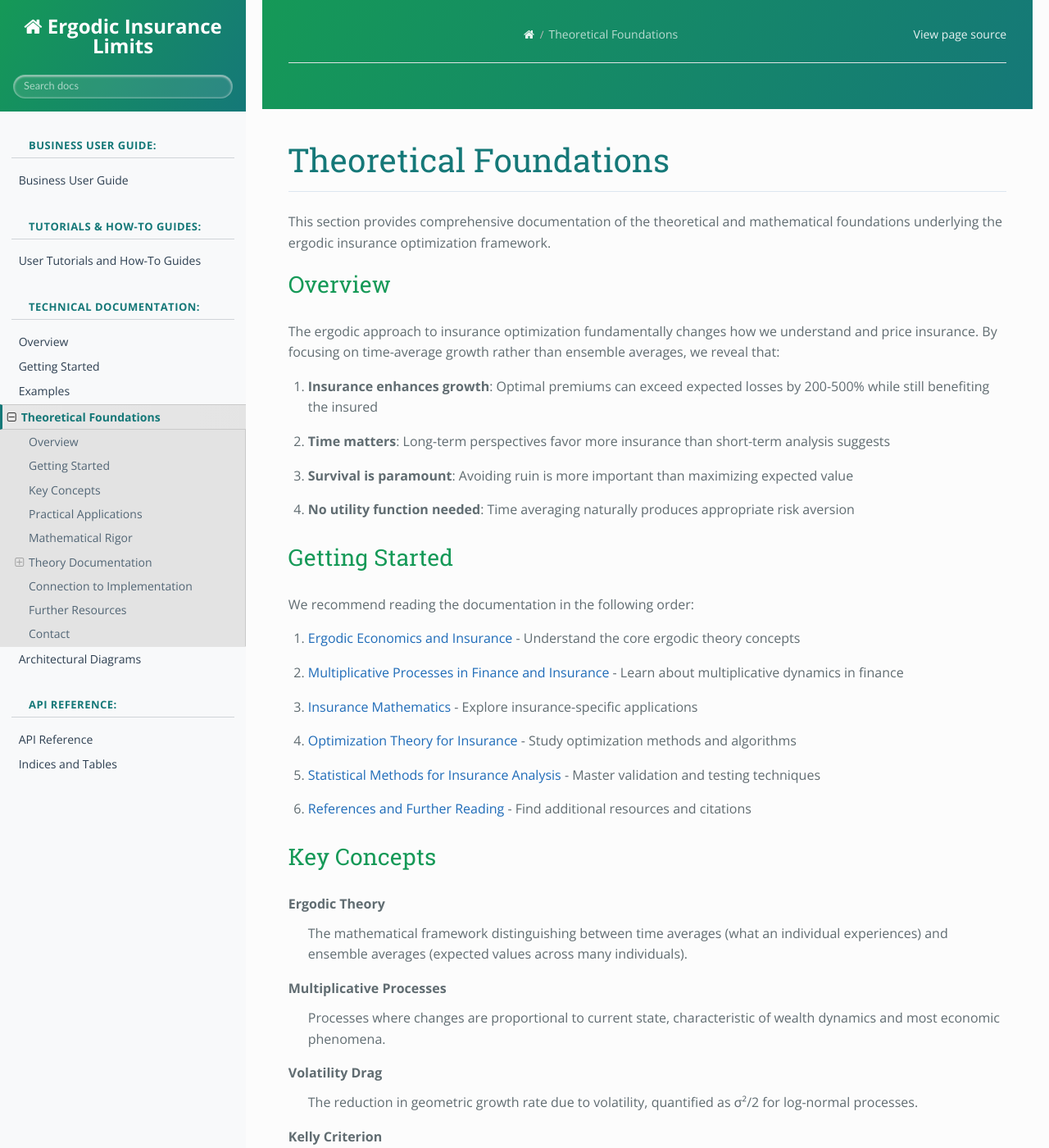
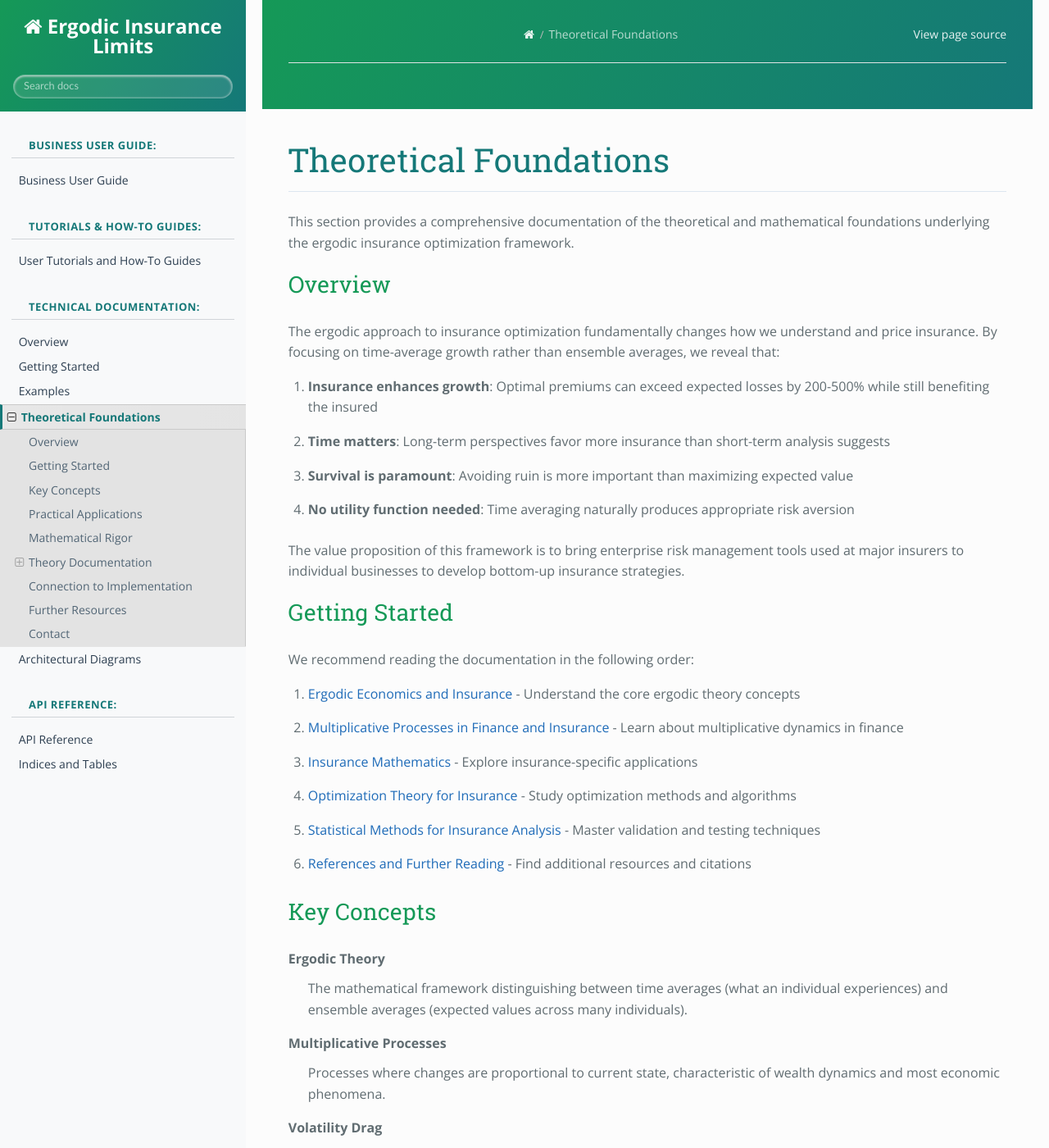
Before and after one commit to AlexFiliakov/Ergodic-Insurance-Limits, a Sphinx documentation site: the page built from ergodic_insurance/docs/theory/index.rst, in a window 1280 px wide and 1400 px high. Shown: the whole window at 82% size. Built offline with Sphinx 7.4.7 and the Read the Docs theme 3.1.0, drawn with Linux system fonts in a browser that asks for light colours; some of the changed text lies outside the part shown.

Commit message:
docs: patched theory index

```diff
--- a/ergodic_insurance/docs/theory/index.rst
+++ b/ergodic_insurance/docs/theory/index.rst
@@ -1,7 +1,7 @@
 Theoretical Foundations
 ========================
 
-This section provides comprehensive documentation of the theoretical and mathematical foundations underlying the ergodic insurance optimization framework.
+This section provides a comprehensive documentation of the theoretical and mathematical foundations underlying the ergodic insurance optimization framework.
 
 Overview
 --------
@@ -12,6 +12,8 @@
 2. **Time matters**: Long-term perspectives favor more insurance than short-term analysis suggests
 3. **Survival is paramount**: Avoiding ruin is more important than maximizing expected value
 4. **No utility function needed**: Time averaging naturally produces appropriate risk aversion
+
+The value proposition of this framework is to bring enterprise risk management tools used at major insurers to individual businesses to develop bottom-up insurance strategies.
 
 Getting Started
 ---------------
@@ -38,7 +40,7 @@
    The reduction in geometric growth rate due to volatility, quantified as σ²/2 for log-normal processes.
 
 **Kelly Criterion**
-   The optimal strategy for maximizing long-term growth rate, naturally emerging from time-average considerations.
+   The optimal strategy for maximizing long-term growth rate, naturally emerging from time-average considerations. Special case of Ergodic Theory.
 
 **Pareto Efficiency**
    Solutions where no objective can be improved without worsening another, crucial for multi-objective insurance optimization.
@@ -64,6 +66,7 @@
 - Visualizations demonstrating key insights
 - References to peer-reviewed literature
 - Validation through simulation
+- Backtesting where historical data is available
 
 Theory Documentation
 --------------------
```
Also changed, not shown: theory/index.rst (+5 -2 lines).
